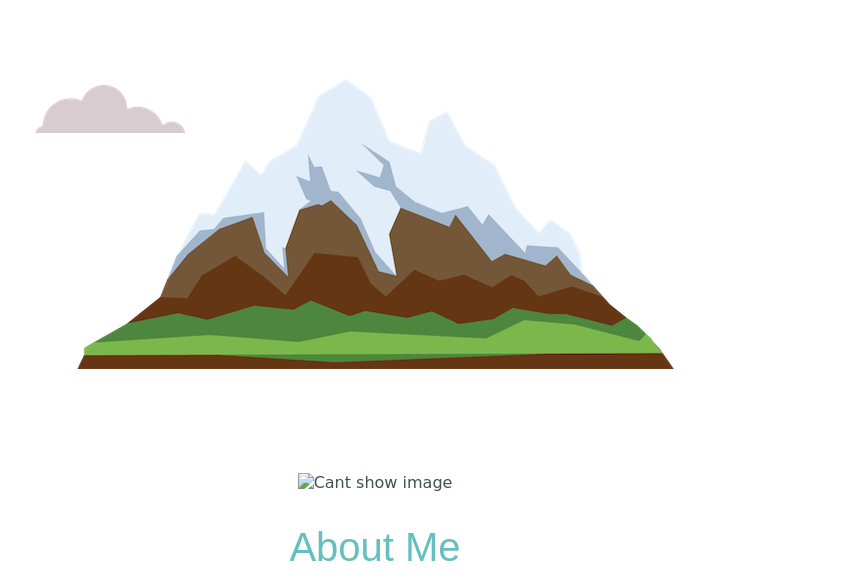
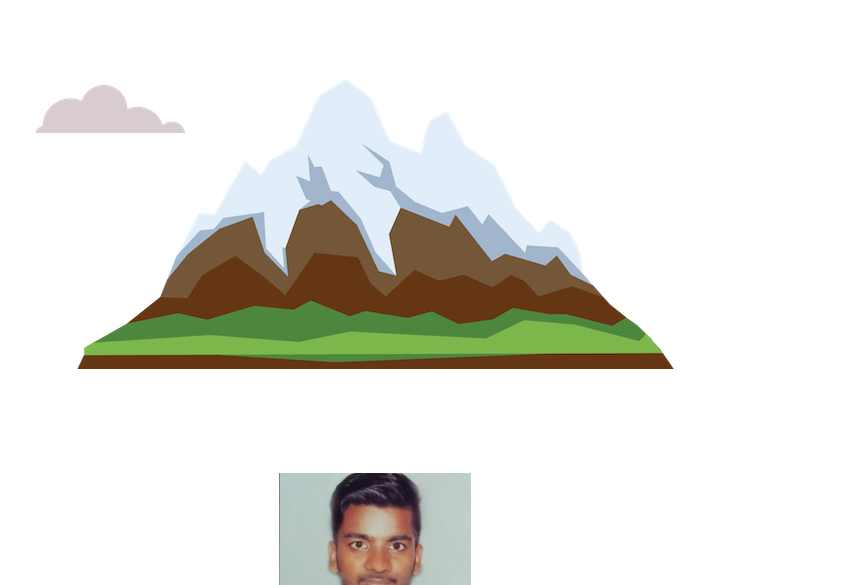
Before and after one commit to Davidyadav19/my-website, a plain HTML site: page index.html in a window 1280 px wide. Shown: the part 367-952 px from the top of the page, without its empty margins (265-1111 px from the left). Drawn offline with Linux system fonts and the light colour scheme; files whose address does not match are found by name.

Commit message:
Update index.html

```diff
--- a/index.html
+++ b/index.html
@@ -17,7 +17,7 @@
     </div>
     <div class="middle-container">
       <div class="profile">
-        <img class="profile-image"src=""C:\Users\David Raj\OneDrive - Groupe ESSCA\Pictures\CV Photo.jpeg"" alt="Cant show image">
+        <img class="profile-image"src="C:\Users\David Raj\OneDrive - Groupe ESSCA\Pictures\CV Photo.jpeg" alt="Cant show image">
         <h2>About Me</h2>
         <p class="hello-description">I am David Raj Domasani, a 5th-year engineering student passionate about energy transition. I am looking for a 6-month internship in renewable energy, power electronics, or energy management, starting from March 2025. My educational journey has equipped me with diverse skills and experiences, fostering my commitment to sustainable development.</p>
       </div>
```
